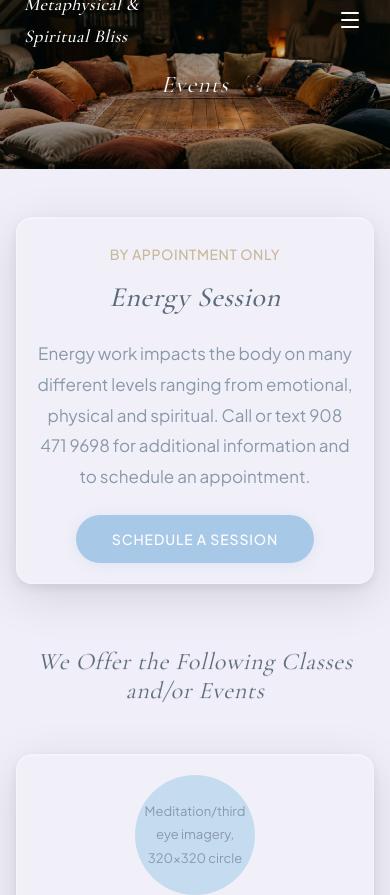
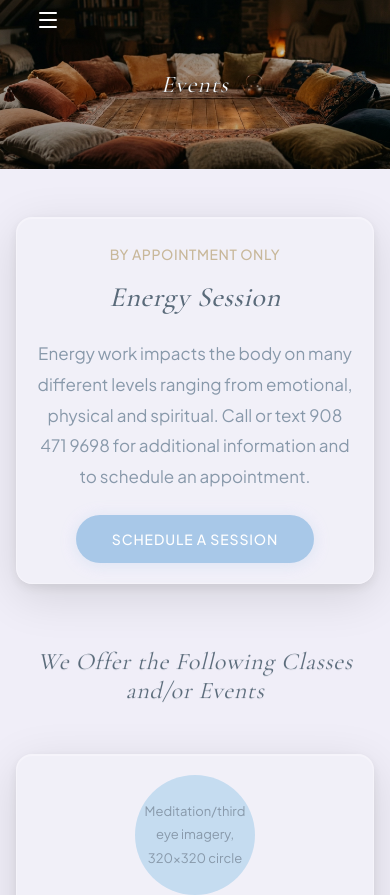
Before and after one commit to alyralabsadmin-coder/metaphysical-and-spiritual-bliss, a Next.js app: page /events in a window 390 px wide. Shown: the top 895 px of the page. Built offline with nearby package versions, Linux system fonts and the light colour scheme.

Commit message:
Hide logo on mobile, dynamic imports for Footer/Carousel/Orbs, faster initial load

```diff
--- a/app/about/page.tsx
+++ b/app/about/page.tsx
@@ -9,7 +9,8 @@ import { ImagePlaceholder } from "@/components/ui/ImagePlaceholder";
 import { FadeUp } from "@/components/ui/FadeUp";
 import { TrustSignals } from "@/components/TrustSignals";
 import { SOCIAL } from "@/lib/constants";
-import { Footer } from "@/components/Footer";
+import dynamic from "next/dynamic";
+const Footer = dynamic(() => import("@/components/Footer").then(m => ({ default: m.Footer })), { ssr: false });
 import Link from "next/link";
 
 export default function AboutPage() {
--- a/app/contact/page.tsx
+++ b/app/contact/page.tsx
@@ -7,7 +7,8 @@ import { SectionHeading } from "@/components/ui/SectionHeading";
 import { GlassCard } from "@/components/ui/GlassCard";
 import { CTAButton } from "@/components/ui/CTAButton";
 import { FadeUp } from "@/components/ui/FadeUp";
-import { Footer } from "@/components/Footer";
+import dynamic from "next/dynamic";
+const Footer = dynamic(() => import("@/components/Footer").then(m => ({ default: m.Footer })), { ssr: false });
 import { CONTACT, SOCIAL } from "@/lib/constants";
 
 const contactCards = [
--- a/app/events/page.tsx
+++ b/app/events/page.tsx
@@ -7,7 +7,8 @@ import { GlassCard } from "@/components/ui/GlassCard";
 import { CTAButton } from "@/components/ui/CTAButton";
 import { ImagePlaceholder } from "@/components/ui/ImagePlaceholder";
 import { FadeUp } from "@/components/ui/FadeUp";
-import { Footer } from "@/components/Footer";
+import dynamic from "next/dynamic";
+const Footer = dynamic(() => import("@/components/Footer").then(m => ({ default: m.Footer })), { ssr: false });
 import { CLASS_CARDS } from "@/lib/constants";
 
 export default function EventsPage() {
--- a/app/layout.tsx
+++ b/app/layout.tsx
@@ -1,7 +1,6 @@
 import type { Metadata } from "next";
 import { Cormorant_Garamond, Plus_Jakarta_Sans } from "next/font/google";
-import { Navbar } from "@/components/Navbar";
-import { BackgroundOrbs } from "@/components/BackgroundOrbs";
+import { ClientShell } from "@/components/ClientShell";
 import "./globals.css";
 
 const cormorant = Cormorant_Garamond({
@@ -69,9 +68,7 @@ export default function RootLayout({
         />
       </head>
       <body className="font-body text-text-body bg-bg-white antialiased">
-        <BackgroundOrbs />
-        <Navbar />
-        <main>{children}</main>
+        <ClientShell>{children}</ClientShell>
       </body>
     </html>
   );
--- a/app/page.tsx
+++ b/app/page.tsx
@@ -1,5 +1,6 @@
 "use client";
 
+import dynamic from "next/dynamic";
 import { HeroBanner } from "@/components/HeroBanner";
 import { SectionWrapper } from "@/components/ui/SectionWrapper";
 import { SectionHeading } from "@/components/ui/SectionHeading";
@@ -7,9 +8,10 @@ import { GlassCard } from "@/components/ui/GlassCard";
 import { CTAButton } from "@/components/ui/CTAButton";
 import { ImagePlaceholder } from "@/components/ui/ImagePlaceholder";
 import { FadeUp } from "@/components/ui/FadeUp";
-import { TestimonialCarousel } from "@/components/TestimonialCarousel";
-import { Footer } from "@/components/Footer";
 import { FEATURE_CARDS } from "@/lib/constants";
+
+const TestimonialCarousel = dynamic(() => import("@/components/TestimonialCarousel").then(m => ({ default: m.TestimonialCarousel })), { ssr: false });
+const Footer = dynamic(() => import("@/components/Footer").then(m => ({ default: m.Footer })), { ssr: false });
 
 export default function HomePage() {
   return (
--- a/app/store-spotlight/page.tsx
+++ b/app/store-spotlight/page.tsx
@@ -6,7 +6,8 @@ import { SectionHeading } from "@/components/ui/SectionHeading";
 import { GlassCard } from "@/components/ui/GlassCard";
 import { ImagePlaceholder } from "@/components/ui/ImagePlaceholder";
 import { FadeUp } from "@/components/ui/FadeUp";
-import { Footer } from "@/components/Footer";
+import dynamic from "next/dynamic";
+const Footer = dynamic(() => import("@/components/Footer").then(m => ({ default: m.Footer })), { ssr: false });
 import { PRODUCT_CARDS } from "@/lib/constants";
 
 export default function StoreSpotlightPage() {
--- /dev/null
+++ b/components/ClientShell.tsx
@@ -0,0 +1,19 @@
+"use client";
+
+import dynamic from "next/dynamic";
+import { Navbar } from "@/components/Navbar";
+
+const BackgroundOrbs = dynamic(
+  () => import("@/components/BackgroundOrbs").then((m) => ({ default: m.BackgroundOrbs })),
+  { ssr: false }
+);
+
+export function ClientShell({ children }: { children: React.ReactNode }) {
+  return (
+    <>
+      <BackgroundOrbs />
+      <Navbar />
+      <main>{children}</main>
+    </>
+  );
+}
--- a/components/Navbar.tsx
+++ b/components/Navbar.tsx
@@ -44,11 +44,11 @@ export function Navbar() {
           {/* Logo */}
           <Link
             href="/"
-            className={`font-heading italic font-medium text-[18px] md:text-[22px] tracking-[0.02em] transition-colors duration-300 ${
+            className={`font-heading italic font-medium text-[22px] tracking-[0.02em] transition-colors duration-300 hidden md:block ${
               scrolled ? "text-text-heading" : "text-white"
             }`}
           >
-            Metaphysical &<br className="md:hidden" /> Spiritual Bliss
+            Metaphysical & Spiritual Bliss
           </Link>
 
           {/* Desktop Links */}
```
